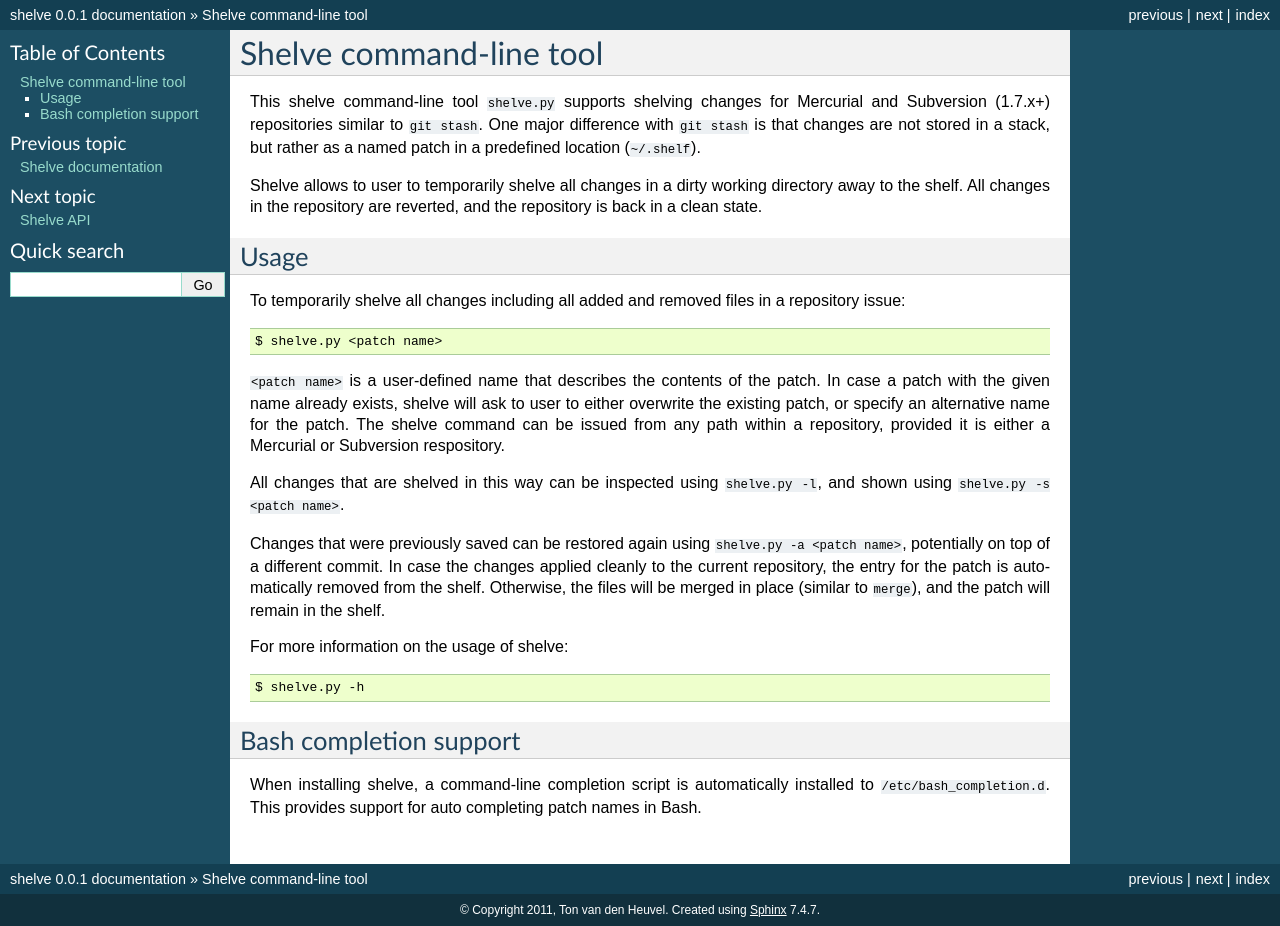
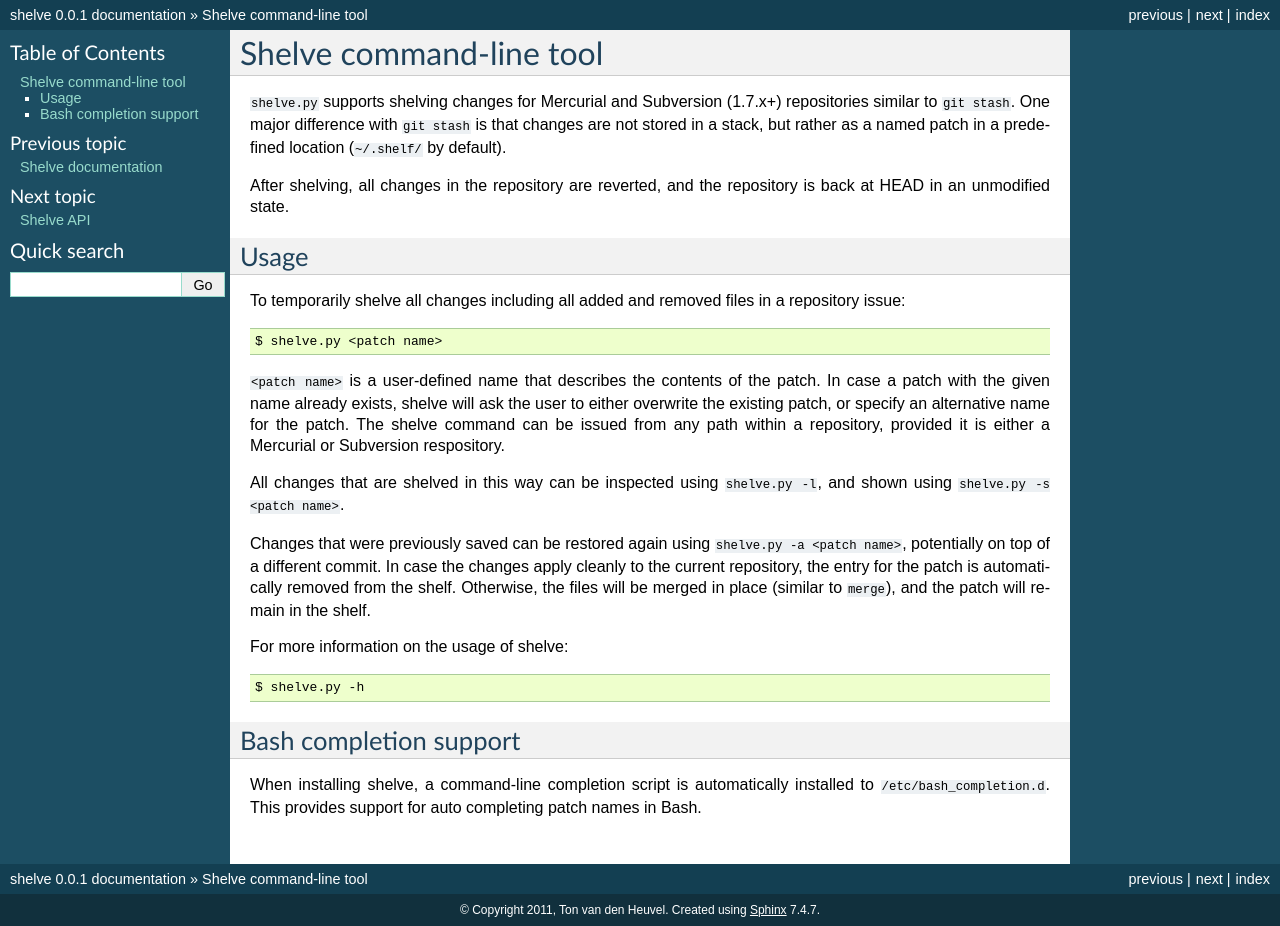
Before and after one commit to ton/stash, a Sphinx documentation site: the page built from doc/command-line.rst, in a window 1280 px wide. Built offline with Sphinx 7.4.7, drawn with Linux system fonts in a browser that asks for light colours; formulas are drawn with MathJax 3.

Commit message:
Editorial.

```diff
--- a/doc/command-line.rst
+++ b/doc/command-line.rst
@@ -1,14 +1,13 @@
 Shelve command-line tool
 ------------------------
 
-This shelve command-line tool ``shelve.py`` supports shelving changes for
-Mercurial and Subversion (1.7.x+) repositories similar to ``git stash``.  One
-major difference with ``git stash`` is that changes are not stored in a stack,
-but rather as a named patch in a predefined location (``~/.shelf``).
+``shelve.py`` supports shelving changes for Mercurial and Subversion (1.7.x+)
+repositories similar to ``git stash``.  One major difference with ``git stash``
+is that changes are not stored in a stack, but rather as a named patch in a
+predefined location (``~/.shelf/`` by default).
 
-Shelve allows to user to temporarily shelve all changes in a dirty working
-directory away to the shelf. All changes in the repository are reverted, and the
-repository is back in a clean state.
+After shelving, all changes in the repository are reverted, and the repository
+is back at HEAD in an unmodified state.
 
 Usage
 =====
@@ -21,7 +20,7 @@ repository issue:
     $ shelve.py <patch name>
 
 ``<patch name>`` is a user-defined name that describes the contents of the
-patch. In case a patch with the given name already exists, shelve will ask to
+patch. In case a patch with the given name already exists, shelve will ask the
 user to either overwrite the existing patch, or specify an alternative name for
 the patch. The shelve command can be issued from any path within a repository,
 provided it is either a Mercurial or Subversion respository.
@@ -31,7 +30,7 @@ All changes that are shelved in this way can be inspected using ``shelve.py
 
 Changes that were previously saved can be restored again using ``shelve.py -a
 <patch name>``,  potentially on top of a different commit. In case the changes
-applied cleanly to the current repository, the entry for the patch is
+apply cleanly to the current repository, the entry for the patch is
 automatically removed from the shelf.  Otherwise, the files will be merged in
 place (similar to ``merge``), and the patch will remain in the shelf.
 
```
